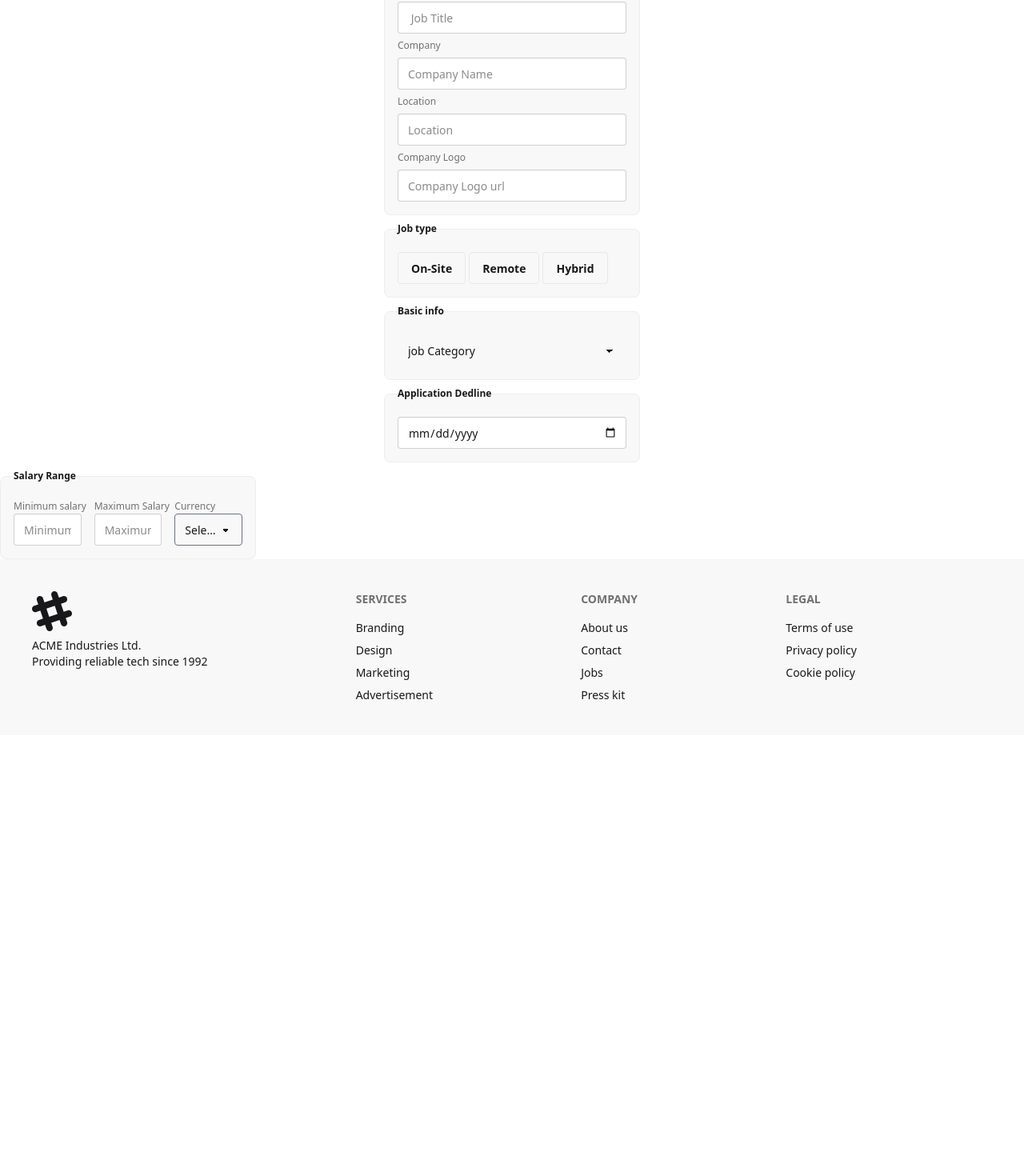
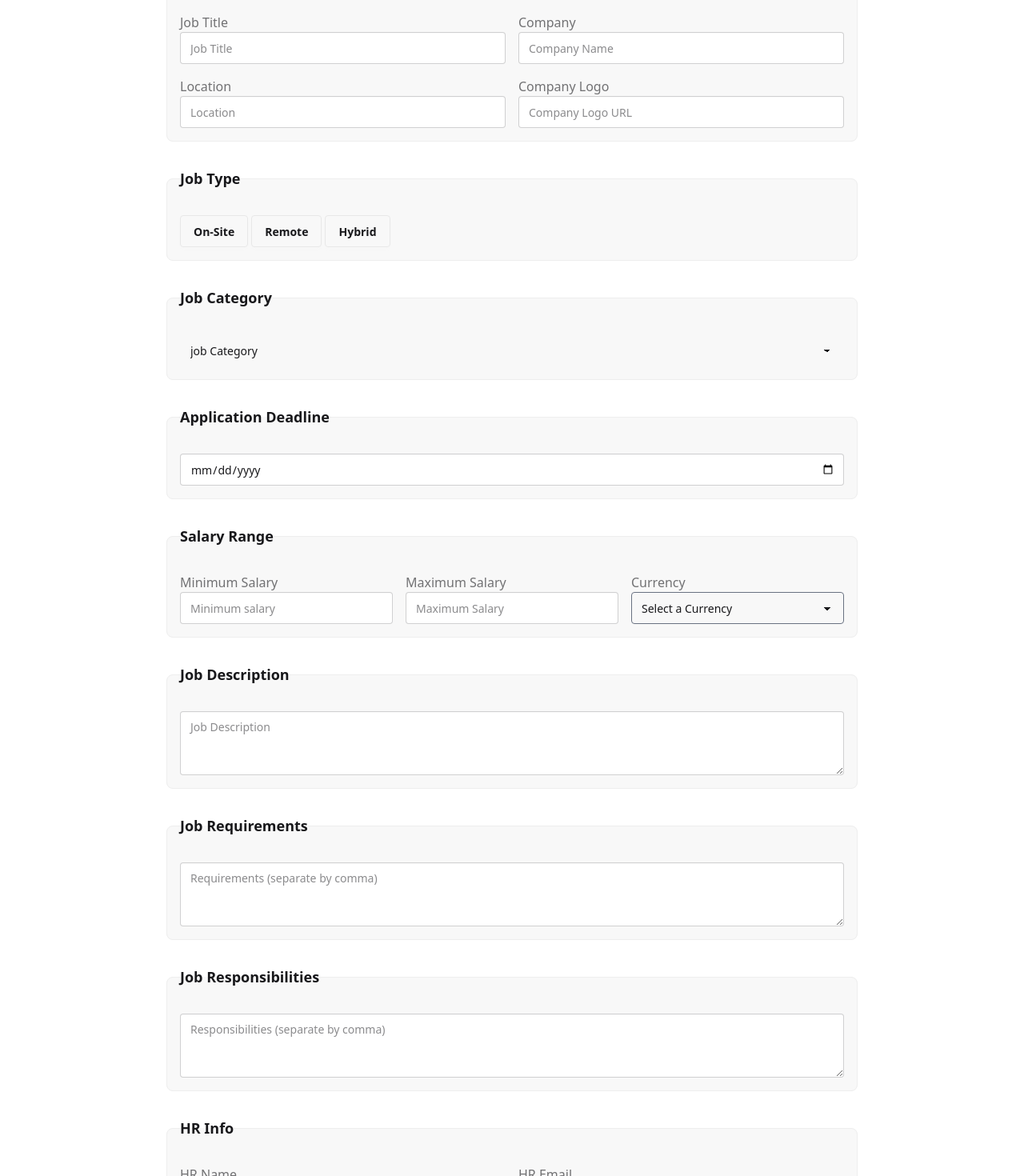
Before and after one commit to trmtanjil/career_JobsHub_clind, a React (Vite) app: page /addjoob in a window 1280 px wide. Shown: the part 132-1602 px from the top of the page at 80% size. Before the commit the page ends 1051 px from the top, so only its background shows below. Built offline with nearby package versions, Linux system fonts and the light colour scheme; no server answers; sample sign-in values are in the browser's storage.

Commit message:
job add  clind side

```diff
--- a/src/Pages/AddJoob/AddJoob.jsx
+++ b/src/Pages/AddJoob/AddJoob.jsx
@@ -1,77 +1,128 @@
 import React from 'react'
+import AuthUser from '../../Iinfo/AuthUser';
+import axios from 'axios';
+import Swal from 'sweetalert2';
 
 function AddJoob() {
+  const {user} =AuthUser()
+
+    const handleJobApply=e=>{
+        e.preventDefault()
+        const form = e.target;
+        const formData = new FormData(form);
+        const data = Object.fromEntries(formData.entries());
+
+        //proces salary range data
+        const {min,max,currency, ...newjob}=data;
+        newjob.salaryRange = {min,max,currency}
+
+
+        // process requirments
+        const requirementsString = newjob.requirements;
+        const requirementsDirty = requirementsString.split(',');
+        const requirementsClean = requirementsDirty.map(req=>req.trim())
+         newjob.requirements = requirementsClean
+
+         //process reaponsibilitys
+         newjob.responsibilities= newjob.responsibilities.split(',').map(res=>res.trim())
+         console.log(Object.keys(newjob).length)
+         console.log(newjob)
+
+         newjob.status = "active";
+
+         //same job to the database
+         axios.post('http://localhost:3000/jobs',newjob)
+         .then(res=>{
+          console.log(res.data);
+          if(res.data.insertedId){
+            Swal.fire({
+  position: "top-end",
+  icon: "success",
+  title: " your job post hase been succesfully saved",
+  showConfirmButton: false,
+  timer: 1500
+});
+          }
+
+         })
+         .catch(error=>{
+          console.log(error)
+         })
+
+
+        }
+
+
   return (
-    <form className='mx-auto'>
+       <form onSubmit={handleJobApply} className="max-w-4xl mx-auto p-4 grid gap-6">
+      {/* Basic Info */}
+      <fieldset className="bg-base-200 border border-base-300 rounded-box p-4">
+        <legend className="fieldset-legend text-lg font-semibold mb-2">Basic Info</legend>
 
-        <fieldset className="fieldset mx-auto   bg-base-200 border-base-300 rounded-box w-xs border p-4">
-  <legend className="fieldset-legend">Basic info </legend>
-
+        <div className="grid grid-cols-1 md:grid-cols-2 gap-4">
+          <div>
             <label className="label">Job Title</label>
-  <input type="text" className="input" placeholder=" Job Title" />
-
+            <input type="text" name="title" className="input w-full" placeholder="Job Title" />
+          </div>
+          <div>
             <label className="label">Company</label>
-  <input type="text" className="input" placeholder="Company Name" />
-
+            <input type="text" name="company" className="input w-full" placeholder="Company Name" />
+          </div>
+          <div>
             <label className="label">Location</label>
-  <input type="text" className="input" placeholder="Location" />
-
+            <input type="text" name="location" className="input w-full" placeholder="Location" />
+          </div>
+          <div>
             <label className="label">Company Logo</label>
-  <input type="text" className="input" placeholder="Company Logo url" />
+            <input type="text" name="company_logo" className="input w-full" placeholder="Company Logo URL" />
+          </div>
+        </div>
       </fieldset>
 
-{/* job type */}
-
-        <fieldset className="fieldset mx-auto   bg-base-200 border-base-300 rounded-box w-xs border p-4">
-  <legend className="fieldset-legend"> Job type </legend>
+      {/* Job Type */}
+      <fieldset className="bg-base-200 border border-base-300 rounded-box p-4">
+        <legend className="fieldset-legend text-lg font-semibold mb-2">Job Type</legend>
         <div className="filter">
   <input className="btn filter-reset" type="radio" name="jobType" aria-label="All"/>
-  <input className="btn" type="radio" name="jobType" aria-label="On-Site"/>
-  <input className="btn" type="radio" name="jobType" aria-label="Remote"/>
-  <input className="btn" type="radio" name="jobType" aria-label=" Hybrid"/>
+  <input className="btn" type="radio" value='On-Site' name="jobType" aria-label="On-Site"/>
+  <input className="btn" type="radio" value='Remote' name="jobType" aria-label="Remote"/>
+  <input className="btn" type="radio" value='Hybrid' name="jobType" aria-label=" Hybrid"/>
 </div>
+      </fieldset>
 
-</fieldset>
-{/* job category  */}
-
-        <fieldset className="fieldset mx-auto   bg-base-200 border-base-300 rounded-box w-xs border p-4">
-  <legend className="fieldset-legend">Basic info </legend>
-  <select defaultValue="job Category" name='category' className="select select-ghost">
+      {/* Job Category */}
+      <fieldset className="bg-base-200 border border-base-300 rounded-box p-4">
+        <legend className="fieldset-legend text-lg font-semibold mb-2">Job Category</legend>
+        <select defaultValue="job Category" name="category" className="select select-ghost w-full">
           <option disabled={true}>job Category</option>
           <option>Engineering</option>
-  <option>marketing</option>
+          <option>Marketing</option>
           <option>Finance</option>
         </select>
+      </fieldset>
 
+      {/* Application Deadline */}
+      <fieldset className="bg-base-200 border border-base-300 rounded-box p-4">
+        <legend className="fieldset-legend text-lg font-semibold mb-2">Application Deadline</legend>
+        <input type="date" name="deadline" className="input w-full" />
       </fieldset>
-{/*  Application dedline*/}
 
-        <fieldset className="fieldset mx-auto   bg-base-200 border-base-300 rounded-box w-xs border p-4">
-  <legend className="fieldset-legend">Application Dedline </legend>
-  <input type="date" className="input" />
-
-</fieldset>
-{/*  Salary Range*/}
-
-     <fieldset className="fieldset bg-base-200 border-base-300 rounded-box w-xs border p-4">
-  <legend className="fieldset-legend"> Salary Range</legend>
-
-<div className='grid grid-cols-1 md:grid-cols-3 gap-4'>
-
+      {/* Salary Range */}
+      <fieldset className="bg-base-200 border border-base-300 rounded-box p-4">
+        <legend className="fieldset-legend text-lg font-semibold mb-2">Salary Range</legend>
+        <div className="grid grid-cols-1 md:grid-cols-3 gap-4">
           <div>
-      <label className="label">Minimum salary</label>
-  <input type="text" className="input" placeholder="Minimum salary" />
+            <label className="label">Minimum Salary</label>
+            <input type="text" name="min" className="input w-full" placeholder="Minimum salary" />
           </div>
-
           <div>
             <label className="label">Maximum Salary</label>
-  <input type="text" className="input" placeholder="Maximum Salary" />
+            <input type="text" name="max" className="input w-full" placeholder="Maximum Salary" />
           </div>
           <div>
-
             <label className="label">Currency</label>
- <select defaultValue="Select a Currency" name='category' className="select select-ghost  border border-gray-500">
-  <option  disabled={true}>Select a Currency</option>
+            <select defaultValue="Select a Currency" name="currency" className="select select-ghost w-full border border-gray-500">
+              <option disabled={true}>Select a Currency</option>
               <option>BDT</option>
               <option>USD</option>
               <option>EU</option>
@@ -79,7 +130,42 @@ function AddJoob() {
           </div>
         </div>
       </fieldset>
+        {/* Job description */}
+      <fieldset className="bg-base-200 border border-base-300 rounded-box p-4">
+        <legend className="fieldset-legend text-lg font-semibold mb-2">Job Description</legend>
+        <textarea className="textarea w-full" name="description" placeholder="Job Description"></textarea>
+      </fieldset>
 
+      {/* Job Requirement */}
+      <fieldset className="bg-base-200 border border-base-300 rounded-box p-4">
+        <legend className="fieldset-legend text-lg font-semibold mb-2">Job Requirements</legend>
+        <textarea className="textarea w-full" name="requirements" placeholder="Requirements (separate by comma)"></textarea>
+      </fieldset>
+
+      {/* Job Responsibilities */}
+      <fieldset className="bg-base-200 border border-base-300 rounded-box p-4">
+        <legend className="fieldset-legend text-lg font-semibold mb-2">Job Responsibilities</legend>
+        <textarea className="textarea w-full" name="responsibilities" placeholder="Responsibilities (separate by comma)"></textarea>
+      </fieldset>
+
+      {/* HR Info */}
+      <fieldset className="bg-base-200 border border-base-300 rounded-box p-4">
+        <legend className="fieldset-legend text-lg font-semibold mb-2">HR Info</legend>
+        <div className="grid grid-cols-1 md:grid-cols-2 gap-4">
+          <div>
+            <label className="label">HR Name</label>
+            <input type="text" name="hr_name" className="input w-full" placeholder="HR Name" />
+          </div>
+          <div>
+            <label className="label">HR Email</label>
+            <input type="email" name="hr_email" defaultValue={user.email} className="input w-full" placeholder="HR Email" />
+          </div>
+        </div>
+      </fieldset>
+
+      <div className="text-center">
+        <input type="submit" className="btn btn-primary w-full md:w-1/3" value="Submit Job" />
+      </div>
     </form>
   )
 }
```
Lines whose indentation alone changed are shown as unchanged.
